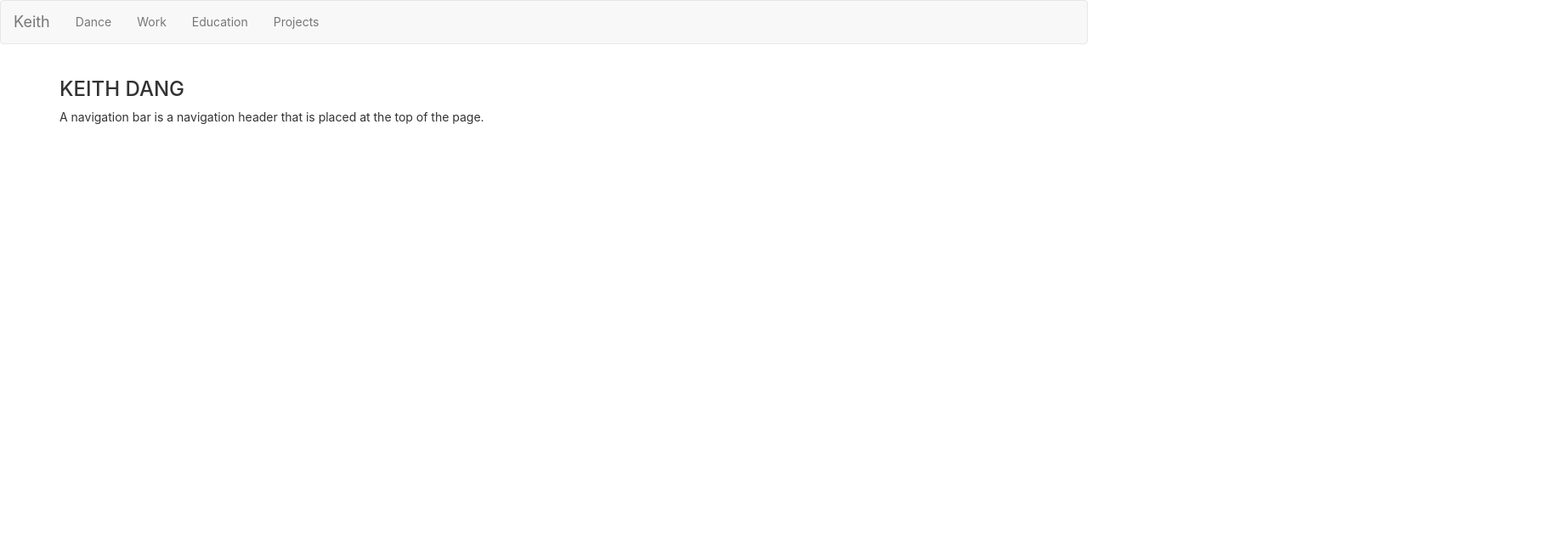
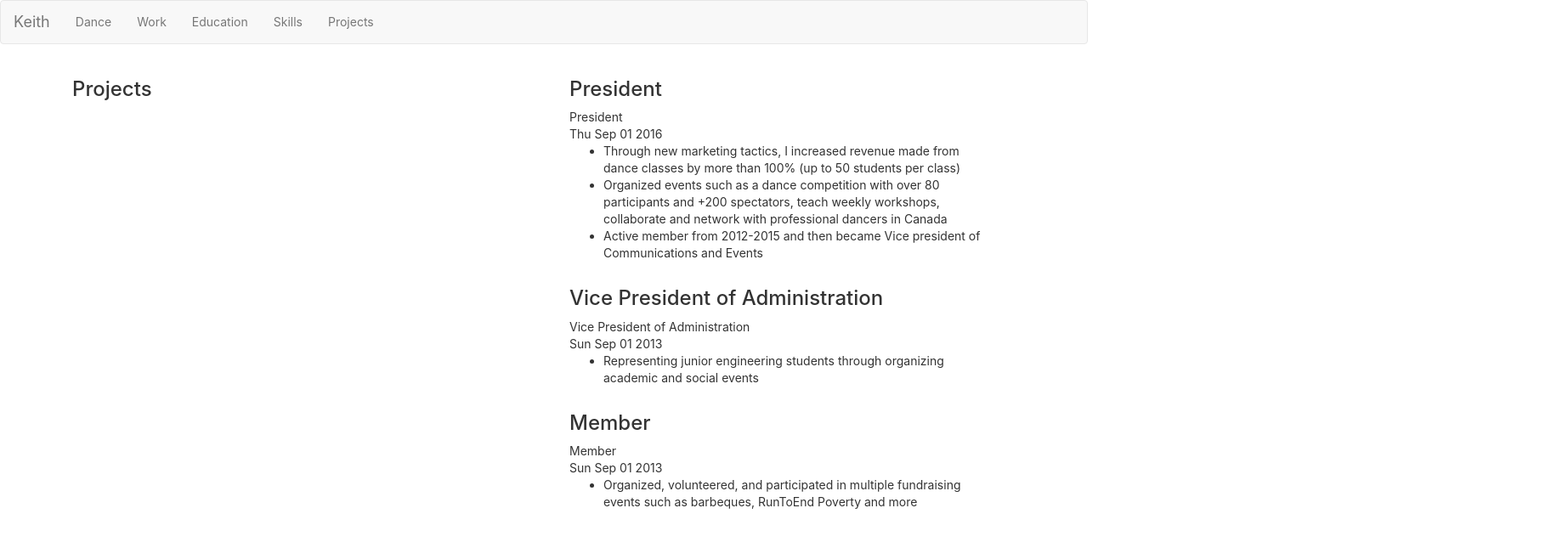
Before and after one commit to keithdang/portfolio, a React (Create React App) app: page /education in a window 1280 px wide. Shown: the top 638 px of the page at 85% size, 1825 px wide, since content can reach past the window. Built offline with nearby package versions, Linux system fonts and the light colour scheme.

Commit message:
Curriculars & Skills

```diff
--- a/src/App.css
+++ b/src/App.css
@@ -44,3 +44,15 @@
 .danceCard {
   min-height: 250px;
 }
+
+.curricularCard {
+  min-height: 350px;
+}
+
+.curricularInfo {
+  max-width: 400px;
+}
+
+.curricularDescription {
+  max-width: 500px;
+}
--- a/src/App.tsx
+++ b/src/App.tsx
@@ -9,6 +9,8 @@ import Home from './pages/Home'
 import Projects from './pages/Projects'
 import Dance from './pages/Dance'
 import Work from './pages/Work'
+import Education from './pages/Education'
+import Skills from './pages/Skills'
 
 const App:React.FC=()=> {
   return (
@@ -22,27 +24,35 @@ const App:React.FC=()=> {
             <ul className="nav navbar-nav">
               <li><Link to="/dance">Dance</Link></li>
               <li><Link to="/work">Work</Link></li>
-              <li><Link to="/">Education</Link></li>
-              <li className="dropdown">
+              <li><Link to="/education">Education</Link></li>
+              <li><Link to="/skills">Skills</Link></li>
+              <li><Link to="/projects">Projects</Link></li>
+              {/* <li className="dropdown">
                 <a className="dropdown-toggle" data-toggle="dropdown" href="#">Projects
                 </a>
                 <ul className="dropdown-menu">
                   <li><Link to="/personalprojects">Personal</Link></li>
                   <li><Link to="/schoolprojects">School</Link></li>
                 </ul>
-              </li>
+              </li> */}
             </ul>
           </div>
         </nav>
         <Switch>
-          <Route path="/personalprojects">
+          <Route path="/projects">
               <Projects/>
+          </Route>
+          <Route path="/skills">
+              <Skills/>
           </Route>
           <Route path="/dance">
               <Dance/>
           </Route>
           <Route path="/work">
               <Work/>
+          </Route>
+          <Route path="/education">
+              <Education/>
           </Route>
           <Route path="/schoolprojects">
               <Projects/>
--- /dev/null
+++ b/src/Pages/Education.tsx
@@ -0,0 +1,21 @@
+import React from 'react';
+import {curriculars} from '../lib/data/Curricular'
+import '../App.css'
+import CurricularCard from '../components/CurricularCard';
+
+const University:React.FC=()=> {
+    return (
+        <div className="container">
+            <div className="col-md-6">
+                <h3>Projects</h3>
+            </div>
+            <div className="col-md-6">
+            {curriculars.map(curricular=>
+                <CurricularCard obj={curricular}/>
+                )}
+            </div>
+        </div>
+    );
+}
+
+export default University;
--- /dev/null
+++ b/src/Pages/Skills.tsx
@@ -0,0 +1,18 @@
+import React from 'react';
+import {skillList} from '../lib/data/Skills'
+import '../App.css'
+import SkillCard from '../components/SkillCard';
+
+const Skills:React.FC=()=> {
+    return (
+        <div className="container">
+            {skillList.map(item=>
+                <div className="col-md-4">
+                    <SkillCard obj={item}/>
+                </div>
+            )}
+        </div>
+    );
+}
+
+export default Skills;
--- /dev/null
+++ b/src/components/CurricularCard.tsx
@@ -0,0 +1,33 @@
+import React from 'react';
+import { CurricularProps} from '../lib/interfaces'
+import '../App.css'
+
+const CurricularCard:React.FC<{ obj: CurricularProps }> = (props) => {
+    const description = () => {
+        return <div className='curricularDescription'>
+                    <ul>
+            {props.obj.description.map(info=>{
+                return <li>{info}</li>
+            })}
+        </ul>
+        </div>
+    }
+
+    const mainInfo = () => {
+        return <div className='curricularInfo'>
+            <h3>{props.obj.role}</h3>
+            <span>{props.obj.role}</span>
+            <br/>
+            <span>{props.obj.start.toDateString()}</span>
+        </div>
+    }
+
+    return (
+      <div className="container">
+        {mainInfo()}
+        {description()}
+      </div>
+  );
+}
+
+export default CurricularCard;
--- /dev/null
+++ b/src/components/SkillCard.tsx
@@ -0,0 +1,20 @@
+import React from 'react';
+import { SkillProps} from '../lib/interfaces'
+import '../App.css'
+
+const SkillCard:React.FC<{ obj: SkillProps }> = (props) => {
+    return (
+        <table className="table">
+            <thead>
+                <th scope="col">{props.obj.category}</th>
+            </thead>
+            <tbody>
+            {props.obj.list.map(item=>{
+                return <tr><td>{item}</td></tr>
+            })}
+            </tbody>
+      </table>
+  );
+}
+
+export default SkillCard;
--- /dev/null
+++ b/src/lib/data/Curricular.tsx
@@ -0,0 +1,29 @@
+import * as Module from '../interfaces';
+
+export const mssd: Module.CurricularProps ={
+    club: 'McGill Student Street Dancers',
+    role: 'President',
+    description: ['Through new marketing tactics, I increased revenue made from dance classes by more than 100% (up to 50 students per class)',
+    'Organized events such as a dance competition with over 80 participants and +200 spectators, teach weekly workshops, collaborate and network with professional dancers in Canada',
+    'Active member from 2012-2015 and then became Vice president of Communications and Events'],
+    start: new Date(2016,8),
+    end: new Date(2017,3)
+}
+
+export const eus: Module.CurricularProps ={
+    club: 'Engineer Undergraduate Society Junior Council',
+    role: 'Vice President of Administration',
+    description: ['Representing junior engineering students through organizing academic and social events'],
+    start: new Date(2013,8),
+    end: new Date(2014,3)
+}
+
+export const ewb: Module.CurricularProps ={
+    club: 'Engineers Without Borders',
+    role: 'Member',
+    description: ['Organized, volunteered, and participated in multiple fundraising events such as barbeques, RunToEnd Poverty and more'],
+    start: new Date(2013,8),
+    end: new Date(2014,3)
+}
+
+export const curriculars: Module.CurricularProps[] = [mssd,eus,ewb];
--- /dev/null
+++ b/src/lib/data/Skills.tsx
@@ -0,0 +1,48 @@
+import * as Module from '../interfaces';
+
+export const oopLang: Module.SkillProps = {
+    category: 'Object Oriented Languages',
+    list: ['Kotlin','Java','C++','Python']
+}
+
+export const frontEnd: Module.SkillProps = {
+    category: 'Front End',
+    list: ['React & Redux','Javascript', 'Html & Css','Bootstrap']
+}
+
+export const jsstuff: Module.SkillProps = {
+    category: 'Javascript Stuff',
+    list: ['Typescript','Node JS', 'Express','Jquery']
+}
+
+export const versionControl: Module.SkillProps = {
+    category: 'Version Control Systems',
+    list: ['Git','Perforce', 'Sourcetree', 'TortoiseHg']
+}
+
+export const ideEditor: Module.SkillProps = {
+    category: 'IDEs',
+    list: ['IDEA','VSCode','Android Studios','Eclipse']
+}
+
+export const dbms: Module.SkillProps = {
+    category: 'DBMS',
+    list: ['Oracle Database','PostgresSQL','MySQL']
+}
+
+export const api: Module.SkillProps = {
+    category: 'API Related',
+    list: ['Postman','Google: Authenticator & Maps','Stripe', 'SendGrid']
+}
+
+export const nosql: Module.SkillProps = {
+    category: 'NoSQL',
+    list: ['MongoDB', 'Mongoose','MLab']
+}
+
+export const rubiks: Module.SkillProps = {
+    category: 'Rubik\'s Cube',
+    list: ['35s ;)']
+}
+
+export const skillList: Module.SkillProps[] = [oopLang, frontEnd, jsstuff,versionControl, ideEditor, api, dbms, nosql, rubiks]
```
Also changed, not shown: src/lib/interfaces.tsx (+14 -0 lines), 1 other file (tests, documents, lock files or other folders).
